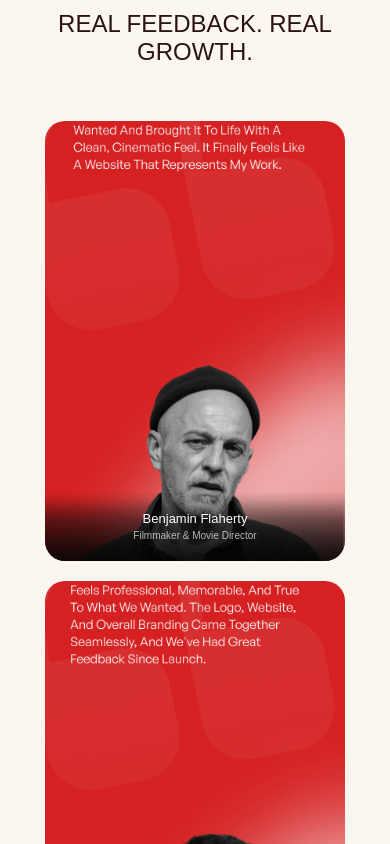
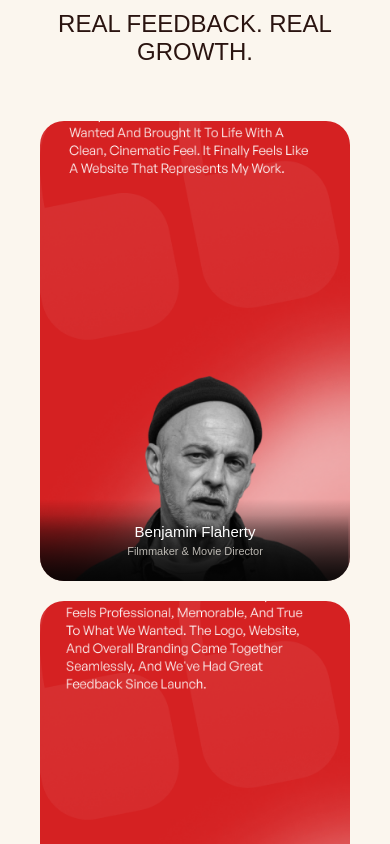
Before and after one commit to annaskhan-dev/RCHYstudio, a React (Vite) app: page / in a window 390 px wide. Shown: the part 7240-8084 px from the top of the page. Built offline with nearby package versions, Linux system fonts and the light colour scheme.

Commit message:
adding things

```diff
--- a/src/components/feedback.module.css
+++ b/src/components/feedback.module.css
@@ -17,16 +17,16 @@ body {
   justify-content: center;
   margin-left: 20px;
   margin-right: 20px;
-  gap: 20px;
+  gap: 24px;
   margin-bottom: 130px;
 }
 
 .imageWrapper {
   position: relative;
   width: 100%;
-  max-width: 280px;
-  height: 520px;    /* Matches the taller card aspect ratio from your image */
-  border-radius: 20px;
+  max-width: 330px;
+  height: 590px;
+  border-radius: 24px;
   overflow: hidden;
 }
 
@@ -43,23 +43,23 @@ body {
   bottom: 0;
   left: 0;
   width: 100%;
-  padding: 20px 15px;
+  padding: 24px 15px;
   text-align: center;
   color: white;
   box-sizing: border-box;
-  background: linear-gradient(to top, rgba(0, 0, 0, 0.75) 0%, rgba(0, 0, 0, 0.4) 60%, transparent 100%);
+  background: linear-gradient(to top, rgba(0, 0, 0, 0.8) 0%, rgba(0, 0, 0, 0.4) 60%, transparent 100%);
 }
 
 .name {
   margin: 0;
   font-weight: 500;
-  font-size: 13px;
+  font-size: 15px;
   font-family: General Sans, sans-serif;
 }
 
 .role {
-  margin: 4px 0 0 0;
-  font-size: 10px;
+  margin: 5px 0 0 0;
+  font-size: 11px;
   font-family: General Sans, sans-serif;
   color: #FBF6EECC;
   opacity: 0.9;
@@ -69,7 +69,7 @@ body {
    RESPONSIVE OVERRIDES
    ========================================================= */
 
-@media (max-width: 1024px) {
+@media (max-width: 1200px) {
   .imagecontainer {
     flex-wrap: wrap;
   }
@@ -87,16 +87,16 @@ body {
 
   .imageWrapper {
     width: 90%;
-    max-width: 340px;
-    height: 480px;
+    max-width: 360px;
+    height: 520px;
   }
 }
 
 @media (max-width: 420px) {
   .imageWrapper {
     width: 92%;
-    max-width: 300px;
-    height: 440px;
+    max-width: 310px;
+    height: 460px;
   }
 
   .heading {
```
